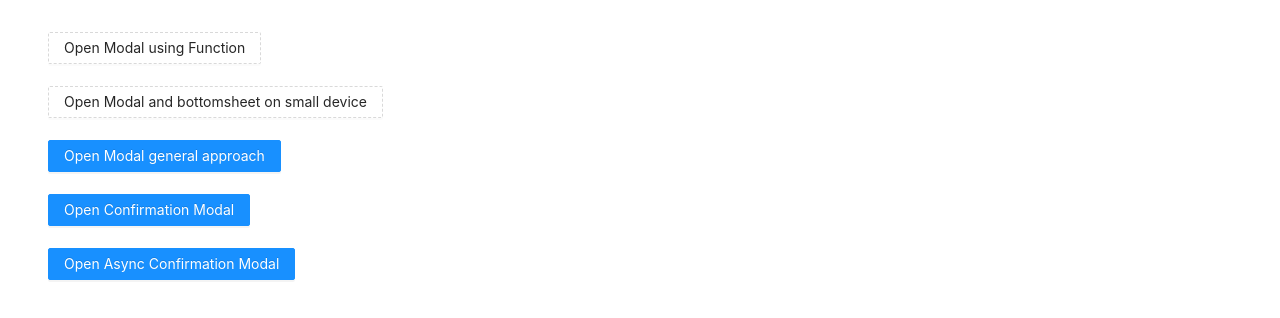
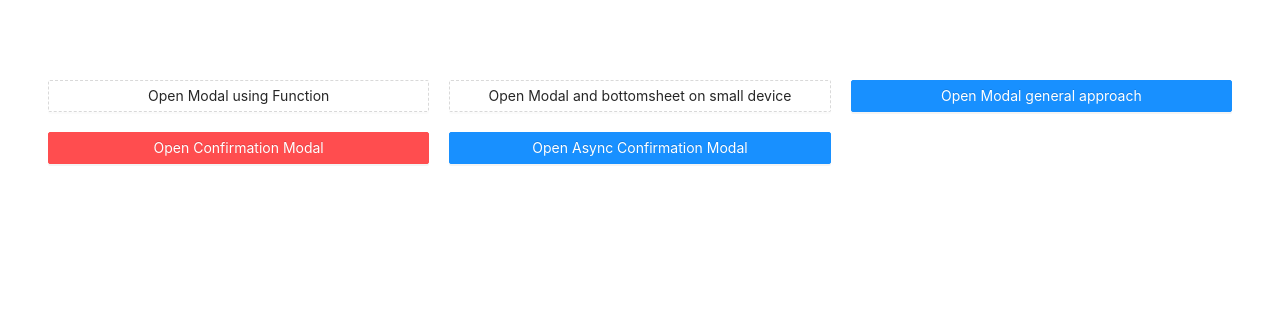
Before and after one commit to bigyanpoudel/react-modal, a Next.js app: page / in a window 1280 px wide. Shown: the top 318 px of the page. Built offline with nearby package versions, Linux system fonts and the light colour scheme.

Commit message:
old docs deleted

```diff
--- a/component/molecules/ModalWrapper/modal_wrapper.tsx
+++ b/component/molecules/ModalWrapper/modal_wrapper.tsx
@@ -63,8 +63,7 @@ export class ModalWrapper extends Component<{}, { modals: ModalOpenParams[] }> {
   render() {
     const { modals } = this.state;
 
-    const modalsElement = modals.map(
-      (modal: ModalOpenParams, index: number) => {
+    return modals.map((modal: ModalOpenParams, index: number) => {
       if (modal.enableBottomSheet) {
         return (
           <CustomBottomSheet
@@ -81,8 +80,6 @@ export class ModalWrapper extends Component<{}, { modals: ModalOpenParams[] }> {
             {...modal}
           />
         );
-      }
-    );
-    return modalsElement;
+    });
   }
 }
--- a/component/organism/helloWorld/hello_world.tsx
+++ b/component/organism/helloWorld/hello_world.tsx
@@ -8,9 +8,11 @@ const HelloWorld = ({ callback, data, update, enableBottomSheet }: any) => {
         position: "relative",
       }}
     >
-      <div>Updated props is {data || "Null"}</div>
-      <div>Hello world</div>
-      <div>Hello world</div>
+      <div className="content">
+        <div>Updated props is {data || "Null"}</div>
+        <div>Hello world</div>
+        <div>Hello world</div>
+      </div>
       <div
         className="modal__bottom"
         style={{
--- a/pages/index.tsx
+++ b/pages/index.tsx
@@ -77,14 +77,14 @@ const Home: NextPage = () => {
   const openConfirmationModal = () => {
     ConfirmationModal({
       onOkay: () => {
-        console.log("handle onKay...");
+        // console.log("handle onKay...");
       },
     });
   };
 
   const openAsynConfirmationModal = async () => {
     const confirm = await AsyncConfirmationModal({});
-    console.log("confirm", confirm);
+    // console.log("confirm", confirm);
     //todo
     // if(confirm){
     // handle the required action if user confirm
@@ -92,29 +92,26 @@ const Home: NextPage = () => {
     // handle the required action if user reject
     // }
   };
+  console.log("i am here....");
 
   return (
     <div className={styles.container}>
       <Button type="dashed" onClick={openModal}>
         Open Modal using Function
       </Button>
-      <br />
-      <br />
+
       <Button type="dashed" onClick={openModalAndBottomSheet}>
         Open Modal and bottomsheet on small device
       </Button>
-      <br />
-      <br />
+
       <Button type="primary" onClick={showModal}>
         Open Modal general approach
       </Button>
-      <br />
-      <br />
-      <Button type="primary" onClick={openConfirmationModal}>
+
+      <Button type="primary" danger onClick={openConfirmationModal}>
         Open Confirmation Modal
       </Button>
-      <br />
-      <br />
+
       <Button type="primary" onClick={openAsynConfirmationModal}>
         Open Async Confirmation Modal
       </Button>
--- a/styles/Home.module.css
+++ b/styles/Home.module.css
@@ -1,3 +1,8 @@
 .container {
-  padding: 2rem 3rem;
+  padding: 5rem 3rem;
+  display: grid;
+  grid-template-columns: repeat(auto-fit, minmax(330px, 1fr));
+  grid-gap: 20px;
+  justify-content: center;
+  align-items: center;
 }
--- a/styles/globals.css
+++ b/styles/globals.css
@@ -49,3 +49,8 @@ overflow: hidden;
 .confirmation__modal--body{
   padding: 14px;
 }
+
+.content{
+  padding: 8px 10px auto 10px;
+
+}
```
Lines whose indentation alone changed are shown as unchanged.
